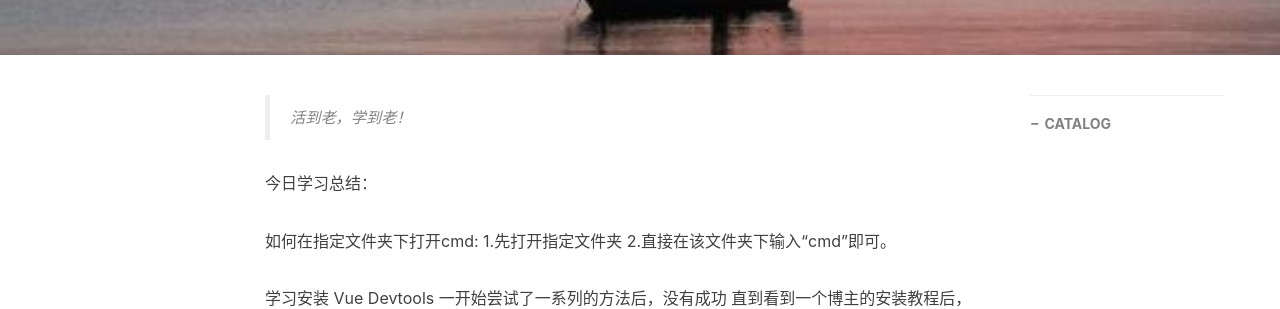
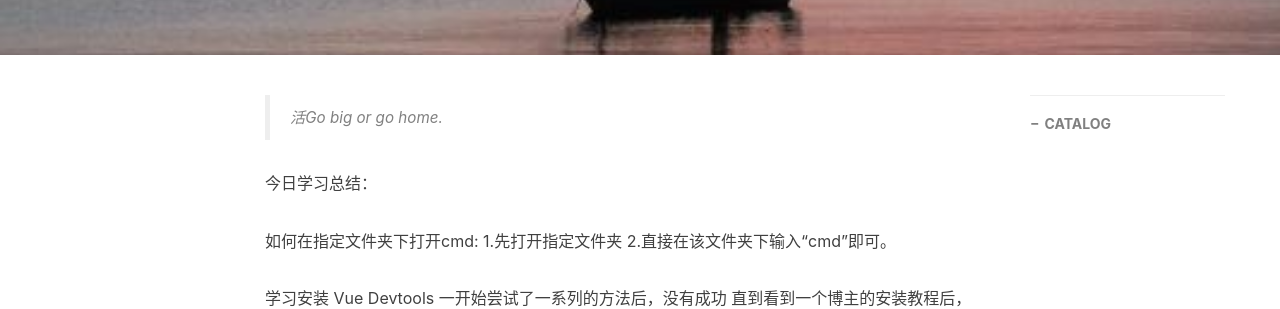
Before and after one commit to lisbeth0720/lisbeth0720.github.io, a Jekyll site: the page built from _posts/2019-07-09-学习vue第四天.md, in a window 1280 px wide. Shown: the part 468-777 px from the top of the page. Built offline with Jekyll 4.4.1, drawn with Linux system fonts in a browser that asks for light colours; nearby versions of some CDN libraries; comment, search, counter and statistics services are not loaded.

Commit message:
Update 2019-07-09-学习vue第四天.md

```diff
--- a/_posts/2019-07-09-学习vue第四天.md
+++ b/_posts/2019-07-09-学习vue第四天.md
@@ -9,7 +9,7 @@ catalog: true
 tags:
     - 前端框架
 ---
->活到老，学到老！
+>活Go big or go home.
 
 今日学习总结：
 
```
